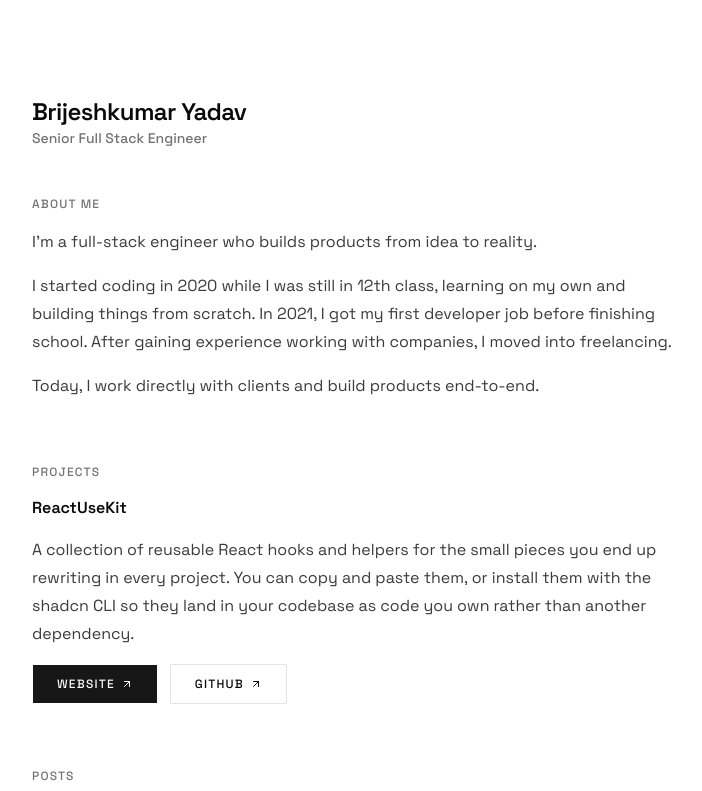
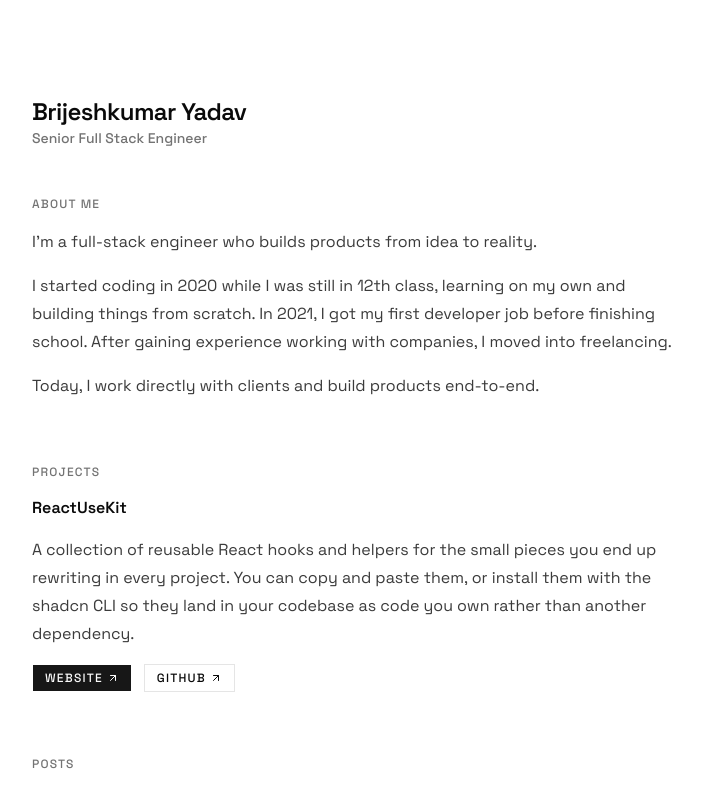
Before and after one commit to brijeshmarch16/portfolio, a Next.js app: page / in a window 1280 px wide. Shown: the top 791 px of the page, without its empty margins (288-990 px from the left). Built offline with nearby package versions, Linux system fonts and the light colour scheme.

Commit message:
style(home): shrink project link buttons to xs size

```diff
--- a/src/components/home/projects-section.tsx
+++ b/src/components/home/projects-section.tsx
@@ -22,7 +22,7 @@ export function ProjectsSection({ projects }: { projects: ProjectItem[] }) {
 
             <div className="flex flex-wrap items-center gap-3">
               {project.liveUrl && (
-                <Button asChild className="text-xs/4 font-medium">
+                <Button asChild size="xs" className="text-xs/4 font-medium">
                   <a
                     href={project.liveUrl}
                     target="_blank"
@@ -38,6 +38,7 @@ export function ProjectsSection({ projects }: { projects: ProjectItem[] }) {
                 <Button
                   asChild
                   variant="outline"
+                  size="xs"
                   className="text-xs/4 font-medium"
                 >
                   <a
```
